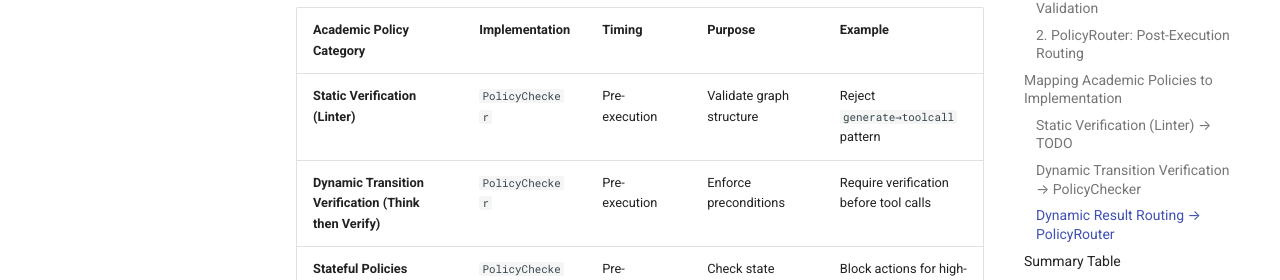
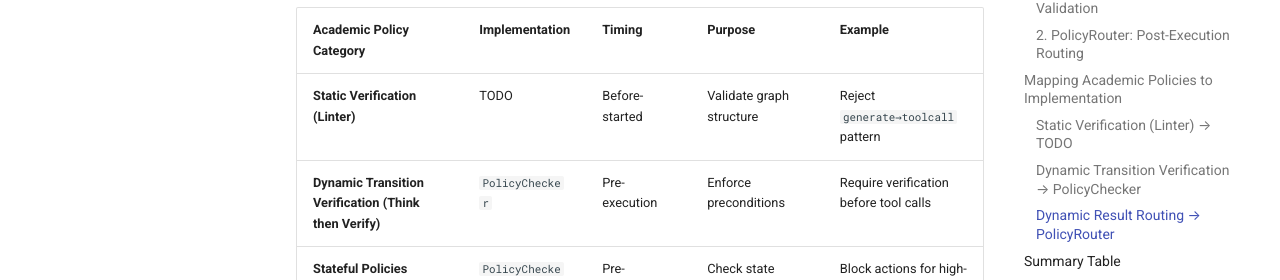
Before and after one commit to wintertee/ArbiterOS-Alpha, an MkDocs documentation site: the page built from docs/concepts/policies.md, in a window 1280 px wide and 900 px high, scrolled down 3802 px. Shown: the part 172-452 px from the top of the window. Built offline with MkDocs 1.6.1 and Material for MkDocs 9.7.7, drawn with Linux system fonts in a browser that asks for light colours; comment, search, counter and statistics services are not loaded.

Commit message:
fix docs

```diff
--- a/docs/concepts/policies.md
+++ b/docs/concepts/policies.md
@@ -139,7 +139,7 @@ class MetricThresholdPolicyRouter(PolicyRouter):
 
 | Academic Policy Category | Implementation | Timing | Purpose | Example |
 |----------------------|----------------|---------|---------|---------|
-| **Static Verification (Linter)** | `PolicyChecker` | Pre-execution | Validate graph structure | Reject `generate→toolcall` pattern |
+| **Static Verification (Linter)** | TODO | Before-started | Validate graph structure | Reject `generate→toolcall` pattern |
 | **Dynamic Transition Verification (Think then Verify)** | `PolicyChecker` | Pre-execution | Enforce preconditions | Require verification before tool calls |
 | **Stateful Policies** | `PolicyChecker` | Pre-execution | Check state conditions | Block actions for high-risk users |
 | **Temporal Policies** | `PolicyChecker` | Pre-execution | Rate limiting | Limit API calls to 1 per 5 seconds |
```
